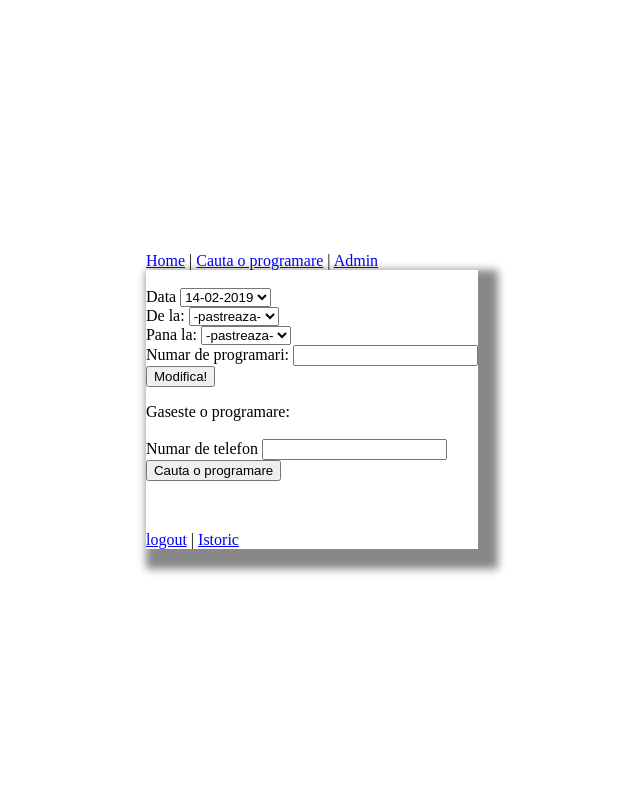
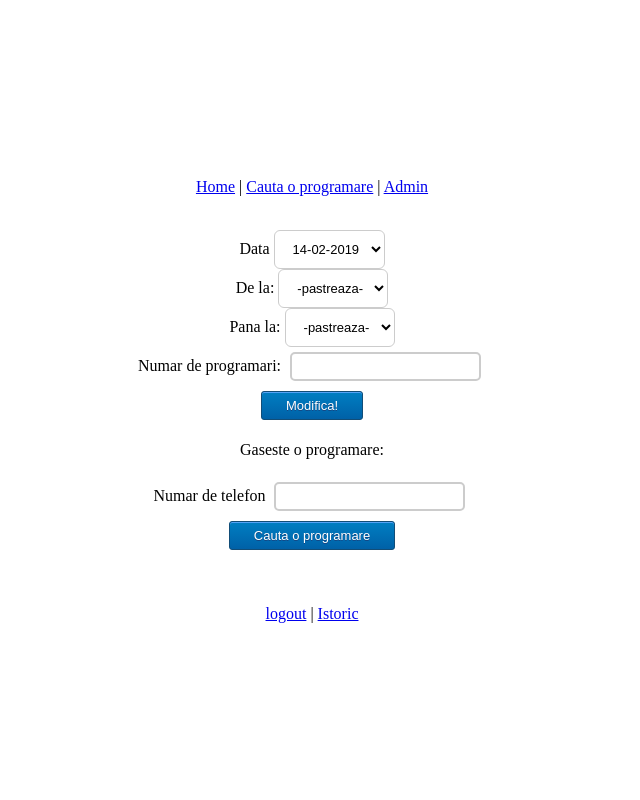
Before and after one commit to alexMAF93/django, a Django app: page /edi/ in a window 1280 px wide. Shown: the whole page, without its empty margins (328-968 px from the left). Run offline with Django 3.2, Linux system fonts and the light colour scheme; a user stored in the database is signed in; data comes from the database, SQL or seed files in the repository; both versions use the stored data as it was after the commit.

Commit message:
update 1213

```diff
--- a/eduardcn_barbershop/eduardcn_barbershop/istoric.txt
+++ b/eduardcn_barbershop/eduardcn_barbershop/istoric.txt
@@ -3,3 +3,6 @@
 04-02-2019     Gigel                         0777145541     09:00
 04-02-2019     Mitroi Alexandru Florian      0726198718     11:00
 04-02-2019     Marcela                       0722123321     14:00
+05-02-2019     Mitroi Alexandru Florian      0726198718     11:00
+10-02-2019     dasasd                        0722123321     08:00
+10-02-2019     Mitroi Alexandru Florian      0726198718     11:00
--- a/eduardcn_barbershop/programari/static/programari/main.css
+++ b/eduardcn_barbershop/programari/static/programari/main.css
@@ -1,17 +1,114 @@
-html, body {
+html, body { width: 100vw; height: 100vh;}
+
+
+
+html, body{
+  height: 100%;
+  margin: 0;
+}
+.v-wrap{
+    height: 100%;
+    white-space: nowrap;
+    text-align: center;
+    font-family:Algerian;
+}
+.v-wrap:before{
+    content: "";
+    display: inline-block;
+    vertical-align: middle;
+    width: 0;
+    /* adjust for white space between pseudo element and next sibling */
+    margin-right: -.25em;
+    /* stretch line height */
     height: 100%;
 }
-
-html {
-    display: table;
-    margin: auto;
+.v-box{
+    display: inline-block;
+    vertical-align: middle;
+    white-space: normal;
 }
 
-body {
-    display: table-cell;
-    vertical-align: middle;
+
+
+input[type=text] {
+  text-align: center;
+    padding:5px;
+    border:2px solid #ccc;
+    -webkit-border-radius: 5px;
+    border-radius: 5px;
+    margin:5;
 }
 
-.site-header {
-  box-shadow: 10px 10px 8px 10px #888888;
+input[type=text]:focus {
+    border-color:#333;
 }
+
+input[type=submit] {
+	-moz-box-shadow:inset 0px 1px 0px 0px #54a3f7;
+	-webkit-box-shadow:inset 0px 1px 0px 0px #54a3f7;
+	box-shadow:inset 0px 1px 0px 0px #54a3f7;
+	background:-webkit-gradient(linear, left top, left bottom, color-stop(0.05, #007dc1), color-stop(1, #0061a7));
+	background:-moz-linear-gradient(top, #007dc1 5%, #0061a7 100%);
+	background:-webkit-linear-gradient(top, #007dc1 5%, #0061a7 100%);
+	background:-o-linear-gradient(top, #007dc1 5%, #0061a7 100%);
+	background:-ms-linear-gradient(top, #007dc1 5%, #0061a7 100%);
+	background:linear-gradient(to bottom, #007dc1 5%, #0061a7 100%);
+	filter:progid:DXImageTransform.Microsoft.gradient(startColorstr='#007dc1', endColorstr='#0061a7',GradientType=0);
+	background-color:#007dc1;
+	-moz-border-radius:3px;
+	-webkit-border-radius:3px;
+	border-radius:3px;
+	border:1px solid #124d77;
+	display:inline-block;
+	cursor:pointer;
+	color:#ffffff;
+	font-family:Arial;
+	font-size:13px;
+	padding:6px 24px;
+	text-decoration:none;
+	text-shadow:0px 1px 0px #154682;
+  margin: 5;
+}
+input[type=submit]:hover {
+	background:-webkit-gradient(linear, left top, left bottom, color-stop(0.05, #0061a7), color-stop(1, #007dc1));
+	background:-moz-linear-gradient(top, #0061a7 5%, #007dc1 100%);
+	background:-webkit-linear-gradient(top, #0061a7 5%, #007dc1 100%);
+	background:-o-linear-gradient(top, #0061a7 5%, #007dc1 100%);
+	background:-ms-linear-gradient(top, #0061a7 5%, #007dc1 100%);
+	background:linear-gradient(to bottom, #0061a7 5%, #007dc1 100%);
+	filter:progid:DXImageTransform.Microsoft.gradient(startColorstr='#0061a7', endColorstr='#007dc1',GradientType=0);
+	background-color:#0061a7;
+}
+input[type=submit]:active {
+	position:relative;
+	top:1px;
+}
+
+
+.search_categories{
+  font-size: 13px;
+  padding: 10px 8px 10px 14px;
+  background: #fff;
+  border: 1px solid #ccc;
+  border-radius: 6px;
+  overflow: hidden;
+  position: relative;
+}
+
+.search_categories .select{
+  width: 120%;
+  background:url('arrow.png') no-repeat;
+  background-position:80% center;
+}
+
+.search_categories .select select{
+  background: transparent;
+  line-height: 1;
+  border: 0;
+  padding: 0;
+  border-radius: 0;
+  width: 120%;
+  position: relative;
+  z-index: 10;
+  font-size: 1em;
+}
--- a/eduardcn_barbershop/programari/templates/programari/admin.html
+++ b/eduardcn_barbershop/programari/templates/programari/admin.html
@@ -7,19 +7,19 @@
 <form method="post">
       {% csrf_token %}
       <br>Data
-      <select name = 'data'>
+      <select name = 'data' class="search_categories">
       {% for entry in DetaliiZi %}
       <option value = "{{ entry.data }}">{{ entry.data }}</option>
       {% endfor %}
       </select>
       <br>De la:
-      <select name = 'start_time'>
+      <select name = 'start_time' class="search_categories">
         {% for entry in options1 %}
             <option value = "{{ entry }}">{{ entry }}</option>
         {% endfor %}
       </select>
       <br>Pana la:
-      <select name = 'end_time'>
+      <select name = 'end_time' class="search_categories">
         {% for entry in options2 %}
         <option value = "{{ entry }}">{{ entry }}</option>
         {% endfor %}
--- a/eduardcn_barbershop/programari/templates/programari/base.html
+++ b/eduardcn_barbershop/programari/templates/programari/base.html
@@ -12,19 +12,23 @@
 
 <body>
 
-  <a href = "{% url 'index' %}">Home</a> | <a href = "{% url 'cauta_programare' %}">Cauta o programare</a> | <a href = "{% url 'admin' %}">Admin</a>
-<div class="site-header">
+
+<div class="v-wrap">
+  <div class="v-box">
+<p align=center><a href = "{% url 'index' %}">Home</a> | <a href = "{% url 'cauta_programare' %}">Cauta o programare</a> | <a href = "{% url 'admin' %}">Admin</a></p>
 {% block content %}
 
 {% endblock %}
-</div>
-
-
 {% if user.is_authenticated %}
 
   <p><a href="{% url 'logout' %}">logout</a> | <a href="{% url 'istoric' %}">Istoric</a></p>
 
 {% endif %}
 
+</div>
+</div>
+
+
+
 </body>
 </html>
```
Also changed, not shown: eduardcn_barbershop/programari/templates/programari/programari.html (+9 -7 lines), eduardcn_barbershop/db.sqlite3.
